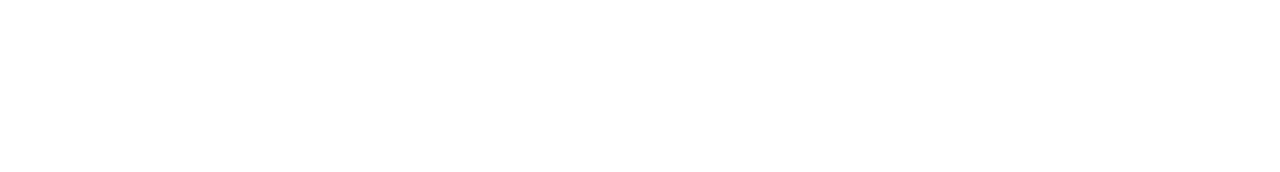
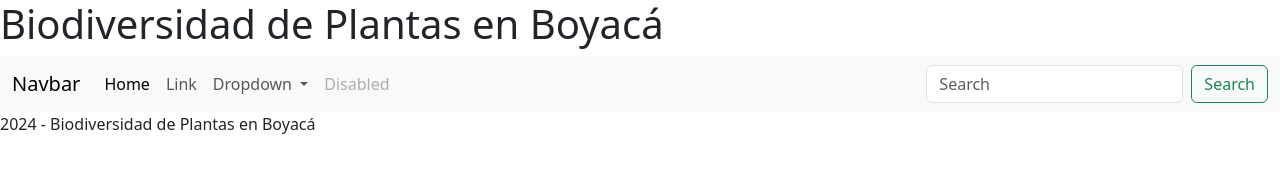
Before and after one commit to Miles-Arts/talentoTech, a plain HTML site: page proyecto/frontend/index.html in a window 1280 px wide. Drawn offline with nearby package versions, Linux system fonts and the light colour scheme.

Commit message:
create file js - css - img bootstrap

```diff
--- a/proyecto/frontend/index.html
+++ b/proyecto/frontend/index.html
@@ -4,7 +4,7 @@
 <head>
     <meta charset="UTF-8">
     <meta name="viewport" content="width=device-width, initial-scale=1.0">
-    <title>Biodiversidad de Plantasen Boyacá</title>
+    <title>Biodiversidad de Plantas en Boyacá</title>
     <link rel="shortcut icon" href="favicon.ico" type="image/x-icon">
 
     <link href="https://cdn.jsdelivr.net/npm/bootstrap@5.3.3/dist/css/bootstrap.min.css" rel="stylesheet"
@@ -13,6 +13,60 @@
 </head>
 
 <body>
+    <header>
+
+        <h1>Biodiversidad de Plantas en Boyacá</h1>
+
+
+    </header>
+
+    <nav class="navbar navbar-expand-lg bg-body-tertiary">
+        <div class="container-fluid">
+          <a class="navbar-brand" href="#">Navbar</a>
+          <button class="navbar-toggler" type="button" data-bs-toggle="collapse" data-bs-target="#navbarSupportedContent" aria-controls="navbarSupportedContent" aria-expanded="false" aria-label="Toggle navigation">
+            <span class="navbar-toggler-icon"></span>
+          </button>
+          <div class="collapse navbar-collapse" id="navbarSupportedContent">
+            <ul class="navbar-nav me-auto mb-2 mb-lg-0">
+              <li class="nav-item">
+                <a class="nav-link active" aria-current="page" href="#">Home</a>
+              </li>
+              <li class="nav-item">
+                <a class="nav-link" href="#">Link</a>
+              </li>
+              <li class="nav-item dropdown">
+                <a class="nav-link dropdown-toggle" href="#" role="button" data-bs-toggle="dropdown" aria-expanded="false">
+                  Dropdown
+                </a>
+                <ul class="dropdown-menu">
+                  <li><a class="dropdown-item" href="#">Action</a></li>
+                  <li><a class="dropdown-item" href="#">Another action</a></li>
+                  <li><hr class="dropdown-divider"></li>
+                  <li><a class="dropdown-item" href="#">Something else here</a></li>
+                </ul>
+              </li>
+              <li class="nav-item">
+                <a class="nav-link disabled" aria-disabled="true">Disabled</a>
+              </li>
+            </ul>
+            <form class="d-flex" role="search">
+              <input class="form-control me-2" type="search" placeholder="Search" aria-label="Search">
+              <button class="btn btn-outline-success" type="submit">Search</button>
+            </form>
+          </div>
+        </div>
+      </nav>
+
+    <main>
+
+
+
+    </main>
+
+    <footer>
+        2024 - Biodiversidad de Plantas en Boyacá
+    </footer>
+
 
 
     <script src="https://cdn.jsdelivr.net/npm/@popperjs/core@2.11.8/dist/umd/popper.min.js"
```
